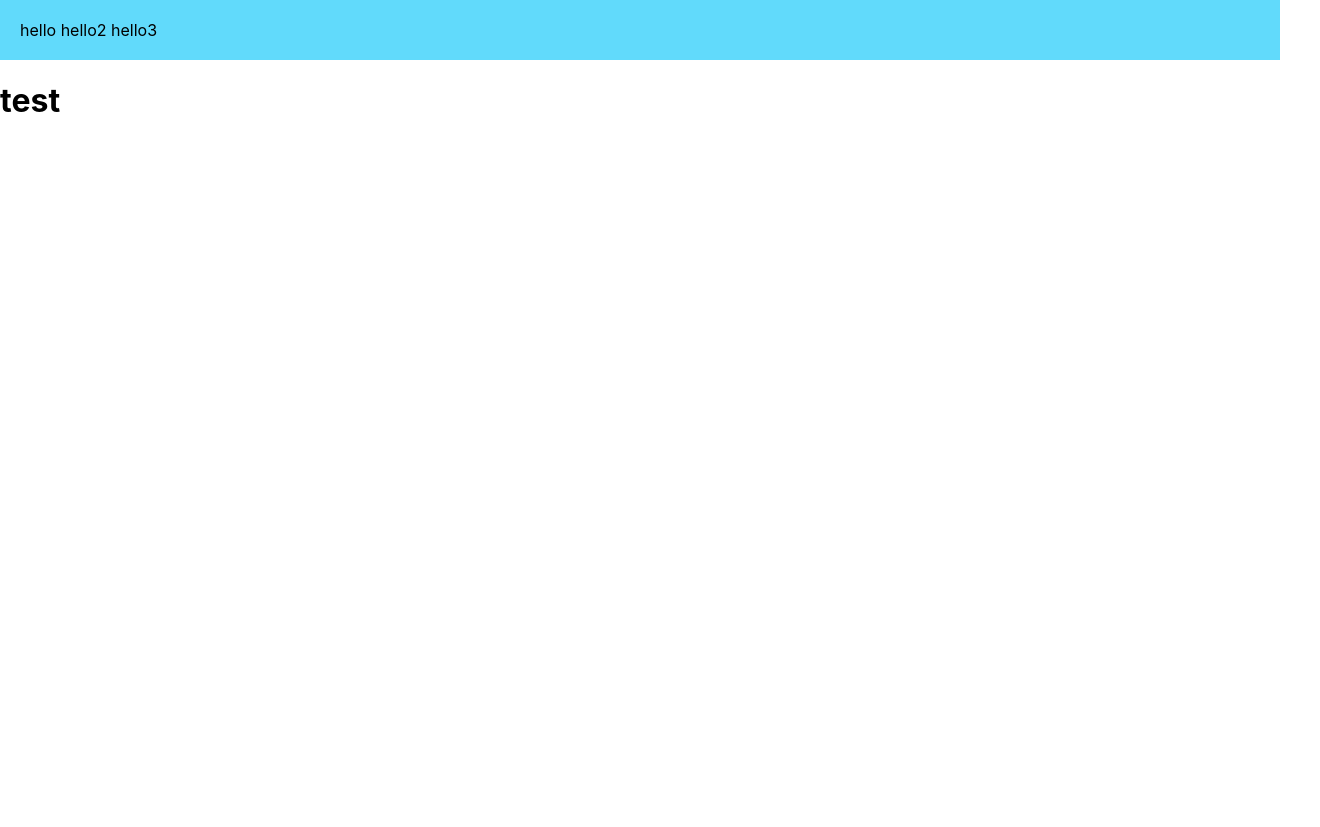
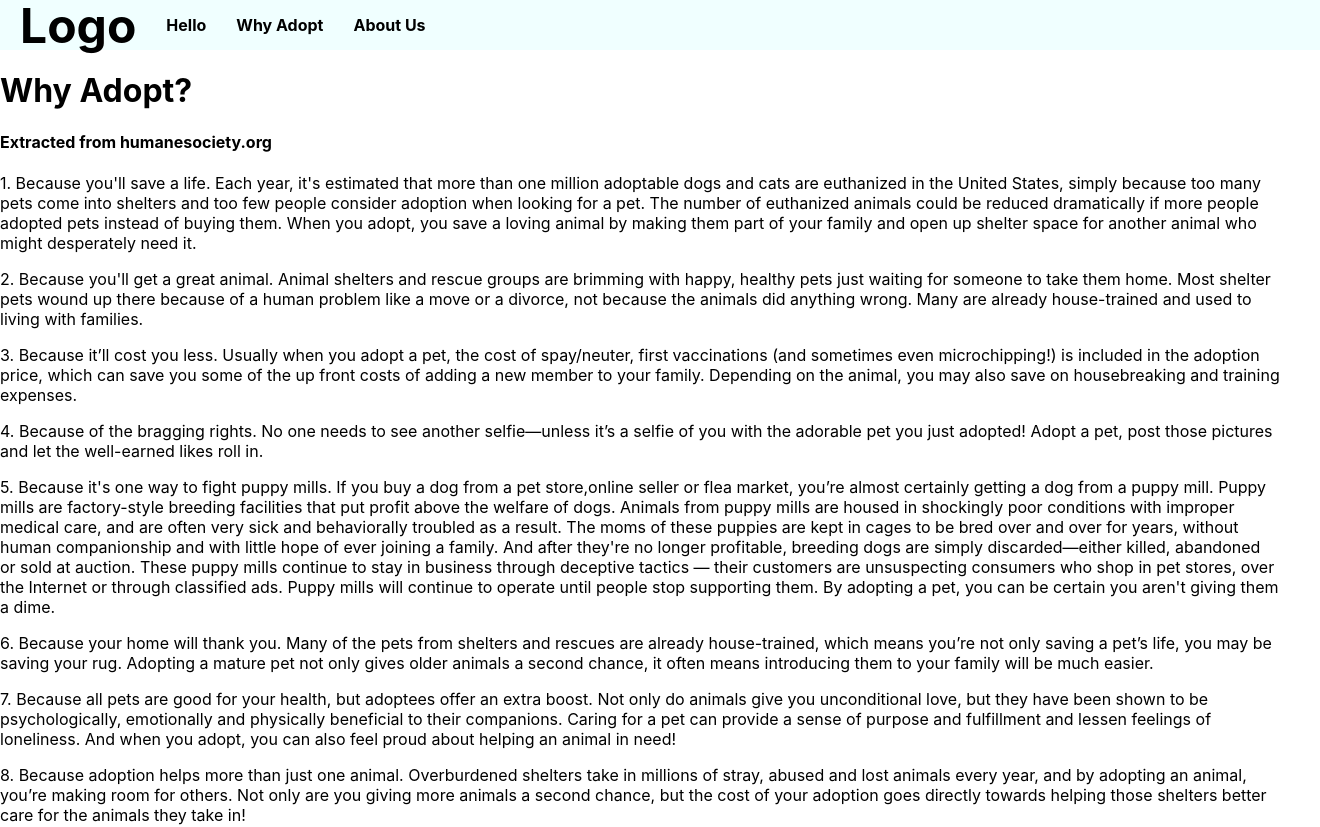
Before and after one commit to angealchw2571/Pet-Adoption-Drive, a React (Create React App) app: page /adopt in a window 1280 px wide. Shown: the top 827 px of the page, 1320 px wide, since content can reach past the window. Before the commit the page ends 800 px from the top, so only its background shows below. Built offline with nearby package versions, Linux system fonts and the light colour scheme; no server answers.

Commit message:
Finished basic webpage

```diff
--- a/src/App.css
+++ b/src/App.css
@@ -41,5 +41,4 @@
   background-color: #61dafb;
   margin: auto;
   padding: 20px;
-
 }
--- a/src/App.js
+++ b/src/App.js
@@ -1,34 +1,32 @@
 import "./App.css";
-import { useState, useEffect } from "react";
+import Body from "./components/Body";
+// import { useState, useEffect } from "react";
+import Header from "./components/Header";
 
 function App() {
-  console.log(process.env.REACT_APP_API_KEY);
-  const url ="https://api.rescuegroups.org/v5/public/orgs/9491/animals/search/dogs?include=pictures,statuses,locations,videos&sort=%2Banimals.name&page=2&limit=250";
-  const url2 = "https://api.rescuegroups.org/v5/public/orgs/&limit=250";
-  const [state, setState] = useState([]);
+  // const url =
+  //   "https://api.rescuegroups.org/v5/public/orgs/9491/animals/search/dogs?include=pictures,statuses,locations,videos&sort=%2Banimals.name&page=2&limit=250";
+  // const url2 = "https://api.rescuegroups.org/v5/public/orgs/&limit=250";
+  // const [state, setState] = useState([]);
 
-  useEffect(() => {
-    fetch(url2, {
-      headers: {
-        Accept: "application/json",
-        Authorization: process.env.REACT_APP_API_KEY,
-      },
-    })
-      .then((res) => res.json())
-      .then((data) => {
-        console.log("internal data", data);
-        setState(data);
-      });
-  }, []);
+  // useEffect(() => {
+  //   fetch(url2, {
+  //     headers: {
+  //       Accept: "application/json",
+  //       Authorization: process.env.REACT_APP_API_KEY,
+  //     },
+  //   })
+  //     .then((res) => res.json())
+  //     .then((data) => {
+  //       console.log("internal data", data);
+  //       setState(data);
+  //     });
+  // }, []);
 
   return (
     <div>
-      <div className="navBar">
-        <span> hello</span>
-        <span> hello2</span>
-        <span> hello3</span>
-      </div>
-      <h1>test</h1>
+      <Header />
+      <Body />
     </div>
   );
 }
--- /dev/null
+++ b/src/components/About.jsx
@@ -0,0 +1,12 @@
+import React from 'react'
+
+function About() {
+    return (
+        <div>
+            <h2>Hello!</h2>
+            <p> my name is Angeal and I am an aspiring software developer. This is my humble website about pet adoption</p>
+        </div>
+    )
+}
+
+export default About
--- /dev/null
+++ b/src/components/Adopt.jsx
@@ -0,0 +1,92 @@
+import React from "react";
+
+function Adopt() {
+  return (
+    <div>
+      <h1>Why Adopt?</h1>
+      <h4> Extracted from humanesociety.org </h4>
+      <p>
+        1. Because you'll save a life. Each year, it's estimated that more than
+        one million adoptable dogs and cats are euthanized in the United States,
+        simply because too many pets come into shelters and too few people
+        consider adoption when looking for a pet. The number of euthanized
+        animals could be reduced dramatically if more people adopted pets
+        instead of buying them. When you adopt, you save a loving animal by
+        making them part of your family and open up shelter space for another
+        animal who might desperately need it.
+      </p>
+      <p>
+        2. Because you'll get a great animal. Animal shelters and rescue groups
+        are brimming with happy, healthy pets just waiting for someone to take
+        them home. Most shelter pets wound up there because of a human problem
+        like a move or a divorce, not because the animals did anything wrong.
+        Many are already house-trained and used to living with families.
+      </p>
+      <p>
+        3. Because it’ll cost you less. Usually when you adopt a pet, the cost
+        of spay/neuter, first vaccinations (and sometimes even microchipping!)
+        is included in the adoption price, which can save you some of the up
+        front costs of adding a new member to your family. Depending on the
+        animal, you may also save on housebreaking and training expenses.
+      </p>
+      <p>
+        4. Because of the bragging rights. No one needs to see another
+        selfie—unless it’s a selfie of you with the adorable pet you just
+        adopted! Adopt a pet, post those pictures and let the well-earned likes
+        roll in.
+      </p>
+      <p>
+        5. Because it's one way to fight puppy mills. If you buy a dog from a
+        pet store,online seller or flea market, you’re almost certainly getting
+        a dog from a puppy mill. Puppy mills are factory-style breeding
+        facilities that put profit above the welfare of dogs. Animals from puppy
+        mills are housed in shockingly poor conditions with improper medical
+        care, and are often very sick and behaviorally troubled as a result. The
+        moms of these puppies are kept in cages to be bred over and over for
+        years, without human companionship and with little hope of ever joining
+        a family. And after they're no longer profitable, breeding dogs are
+        simply discarded—either killed, abandoned or sold at auction. These
+        puppy mills continue to stay in business through deceptive tactics —
+        their customers are unsuspecting consumers who shop in pet stores, over
+        the Internet or through classified ads. Puppy mills will continue to
+        operate until people stop supporting them. By adopting a pet, you can be
+        certain you aren't giving them a dime.
+      </p>
+      <p>
+        6. Because your home will thank you. Many of the pets from shelters and
+        rescues are already house-trained, which means you’re not only saving a
+        pet’s life, you may be saving your rug. Adopting a mature pet not only
+        gives older animals a second chance, it often means introducing them to
+        your family will be much easier.
+      </p>
+      <p>
+        7. Because all pets are good for your health, but adoptees offer an
+        extra boost. Not only do animals give you unconditional love, but they
+        have been shown to be psychologically, emotionally and physically
+        beneficial to their companions. Caring for a pet can provide a sense of
+        purpose and fulfillment and lessen feelings of loneliness. And when you
+        adopt, you can also feel proud about helping an animal in need!
+      </p>
+      <p>
+        8. Because adoption helps more than just one animal. Overburdened
+        shelters take in millions of stray, abused and lost animals every year,
+        and by adopting an animal, you’re making room for others. Not only are
+        you giving more animals a second chance, but the cost of your adoption
+        goes directly towards helping those shelters better care for the animals
+        they take in!
+      </p>
+      <p>
+        9. Because The Shelter Pet Project makes it easy. You can go to the
+        Shelter Pet Project to find pets near you, of every size, color,
+        temperament and breed. Purebred and mixed breed animals alike are
+        waiting for their forever homes!
+      </p>
+      <p>
+        10. Because you'll change a homeless animal's whole world. And get a new
+        best friend out of the deal. Seriously, what could be better than that?
+      </p>
+    </div>
+  );
+}
+
+export default Adopt;
--- /dev/null
+++ b/src/components/Body.jsx
@@ -0,0 +1,22 @@
+import React from 'react'
+import { Route } from "react-router-dom"
+import Main from './Main'
+import Hello from './Hello'
+import Adopt from './Adopt'
+import About from './About'
+import FindPets from './FindPets'
+
+
+function Body() {
+    return (
+        <div>
+        <Route exact path="/" component={Main} />
+        <Route path="/Hello" component={Hello} />
+        <Route path="/adopt" component={Adopt} />
+        <Route path="/about" component={About} />
+        <Route path="/findpet" component={FindPets} />
+        </div>
+    )
+}
+
+export default Body
--- /dev/null
+++ b/src/components/FindPets.jsx
@@ -0,0 +1,11 @@
+import React from 'react'
+
+function FindPets() {
+    return (
+        <div>
+            <h1> testing</h1>
+        </div>
+    )
+}
+
+export default FindPets
--- /dev/null
+++ b/src/components/Header.jsx
@@ -0,0 +1,15 @@
+import React from "react";
+import { Link } from "react-router-dom"
+function Header() {
+
+  return (
+    <div className="nav">
+      <div className="nav-item"><span className="nav-logo"><Link to="/">Logo</Link></span></div>
+      <div className="nav-item"><Link to="/hello">Hello</Link></div>
+      <div className="nav-item"><Link to="/adopt">Why Adopt</Link></div>
+      <div className="nav-item"><Link to="/about">About Us</Link></div>
+   </div>
+  );
+}
+
+export default Header
--- /dev/null
+++ b/src/components/Hello.jsx
@@ -0,0 +1,12 @@
+import React from 'react'
+
+function Hello() {
+    return (
+        <>
+            <h2> Hello</h2>
+            <p>Very nice to meet you! Welcome to my pet adoption website</p>
+        </>
+    )
+}
+
+export default Hello
--- /dev/null
+++ b/src/components/Main.jsx
@@ -0,0 +1,15 @@
+import React from 'react'
+import { Link } from 'react-router-dom'
+
+
+function Main() {
+    return (
+        <div>
+            <h2> hey! </h2>
+            <p>This is going to be the homepage with an img</p>
+            <Link to="/FindPets" >click me to find pets</Link>
+        </div>
+    )
+}
+
+export default Main
--- a/src/index.css
+++ b/src/index.css
@@ -11,3 +11,28 @@ code {
   font-family: source-code-pro, Menlo, Monaco, Consolas, 'Courier New',
     monospace;
 }
+
+.nav {
+  display: flex;
+  align-items: center;
+  width: 100vw;
+  height: 50px;
+  padding: 0 20px;
+  background:azure;
+}
+
+.nav > * {
+  padding-right: 30px;
+}
+
+.nav .nav-logo {
+  color: #99CC00;
+  font-weight: bold;
+  font-size: 3em;
+}
+
+.nav a {
+  text-decoration: none;
+  color: black;
+  font-weight: bold;
+}
--- a/src/index.js
+++ b/src/index.js
@@ -1,12 +1,15 @@
 import React from 'react';
 import ReactDOM from 'react-dom';
+import { BrowserRouter as Router } from "react-router-dom";
 import './index.css';
 import App from './App';
 // import reportWebVitals from './reportWebVitals';
 
 ReactDOM.render(
   <React.StrictMode>
+    <Router>
     <App />
+    </Router>
   </React.StrictMode>,
   document.getElementById('root')
 );
```
